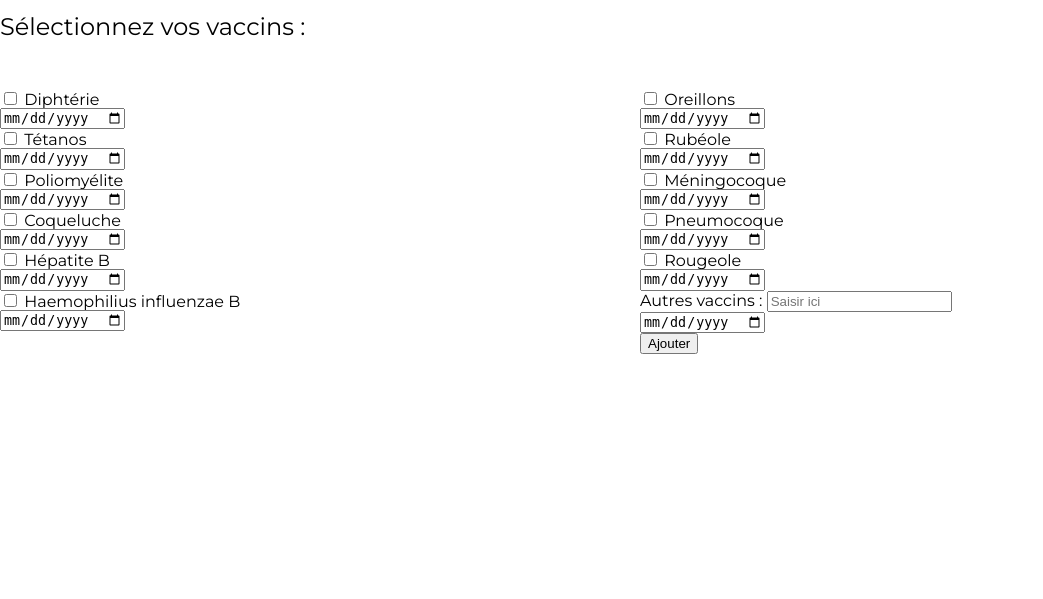
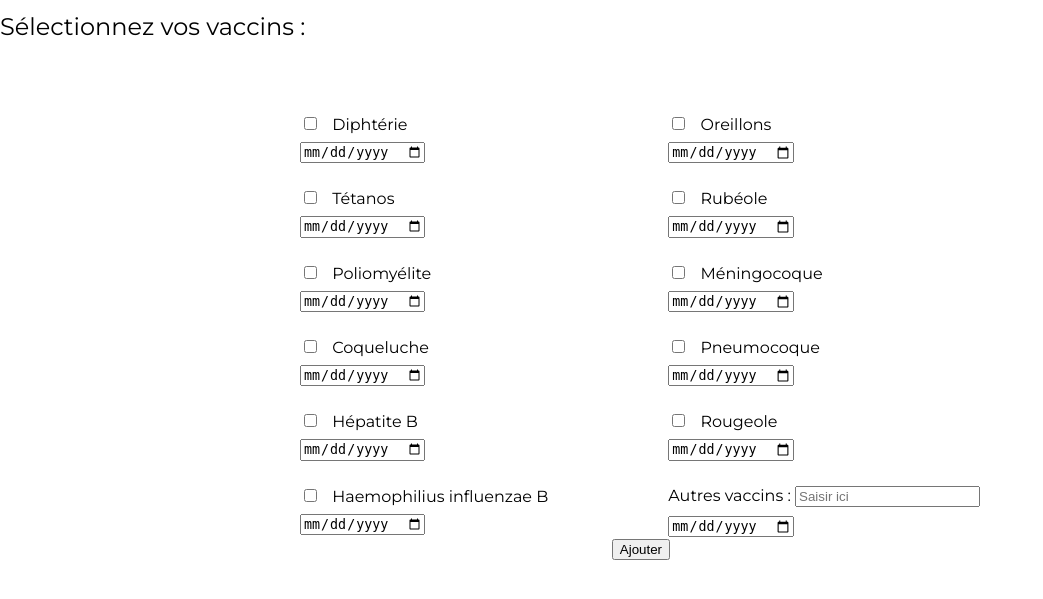
Before and after one commit to Nifooo/Projet-Evaccin, a PHP site: page /popup.php in a window 1280 px wide. Shown: the part 100-699 px from the top of the page, without its empty margins (0-1043 px from the left). Run offline with PHP 8.4, Linux system fonts and the light colour scheme.

Commit message:
Besoin d'aide

```diff
--- a/asset/css/style.css
+++ b/asset/css/style.css
@@ -824,17 +824,31 @@ h6 {
 }
 
 .check1 {
-  width: 50%;
   float: left;
   margin-top: 50px;
+  margin-left: 300px;
 }
 
 .check2{
   float: right;
-  width: 50%;
   margin-top: 50px;
+  margin-right: 300px;
 }
 
 .pop {
   display: block;
+  padding-top: 25px;
 }
+
+.submit {
+  margin-top: 500px;
+  margin-left: 47.8%;
+}
+
+#vac {
+  margin-left: 8px;
+}
+
+#checkdate {
+  margin-top: 9px
+}
--- a/inc/footer.php
+++ b/inc/footer.php
@@ -17,6 +17,7 @@
                 <ul>
                     <li><a href="mentionLegale.php">Mentions légales</a></li>
                     <li><a href="popup.php">popup</a></li>
+                    <li><a href="mes-vaccins.php">Mes vaccins</li>
                 </ul>
             </nav>
             <div class="reseaufooter">
--- a/popup.php
+++ b/popup.php
@@ -23,35 +23,35 @@
   <div class="wrap">
 
       <div class="pop">
-    <input type="checkbox" name="Diphtérie" value="vac1">
+    <input id="checkboxx" type="checkbox" name="Diphtérie" value="vac1">
       <label id="vac" for="Diphtérie">Diphtérie</label>
     </div>
       <input id="checkdate" type="date" name="date" value="">
       <div class="clear"></div>
 
       <div class="pop">
-    <input type="checkbox" name="Tétanos" value="vac2">
+    <input id="checkboxx" type="checkbox" name="Tétanos" value="vac2">
       <label id="vac" for="Tétanos">Tétanos</label>
     </div>
       <input id="checkdate" type="date" name="date" value="">
       <div class="clear"></div>
 
           <div class="pop">
-    <input type="checkbox" name="Poliomyélite" value="vac3">
+    <input id="checkboxx" type="checkbox" name="Poliomyélite" value="vac3">
       <label id="vac" for="Poliomyélite">Poliomyélite</label>
     </div>
       <input id="checkdate" type="date" name="date" value="">
       <div class="clear"></div>
 
             <div class="pop">
-    <input type="checkbox" name="Coqueluche" value="vac4">
+    <input id="checkboxx" type="checkbox" name="Coqueluche" value="vac4">
       <label id="vac" for="Coqueluche">Coqueluche</label>
     </div>
       <input id="checkdate" type="date" name="date" value="">
       <div class="clear"></div>
 
             <div class="pop">
-    <input type="checkbox" name="Hépatite B" value="vac5">
+    <input id="checkboxx" type="checkbox" name="Hépatite B" value="vac5">
       <label id="vac" for="Hépatite B">Hépatite B</label>
     </div>
       <input id="checkdate" type="date" name="date" value="">
@@ -60,7 +60,7 @@
 
 
     <div class="pop">
-    <input type="checkbox" name="Haemophilius influenzae B" value="vac6">
+    <input id="checkboxx" type="checkbox" name="Haemophilius influenzae B" value="vac6">
       <label id="vac" for="Haemophilius influenzae B">Haemophilius influenzae B</label>
     </div>
       <input id="checkdate" type="date" name="date" value="">
@@ -73,35 +73,35 @@
   <div class="wrap">
 
           <div class="pop">
-  <input type="checkbox" name="Oreillons" value="vac7">
+  <input id="checkboxx" type="checkbox" name="Oreillons" value="vac7">
     <label id="vac" for="Oreillons">Oreillons</label>
   </div>
     <input id="checkdate" type="date" name="date" value="">
     <div class="clear"></div>
 
           <div class="pop">
-  <input type="checkbox" name="Rubéole" value="vac8">
+  <input id="checkboxx" type="checkbox" name="Rubéole" value="vac8">
     <label id="vac" for="Rubéole">Rubéole</label>
   </div>
     <input id="checkdate" type="date" name="date" value="">
     <div class="clear"></div>
 
           <div class="pop">
-  <input type="checkbox" name="Méningocoque" value="vac9">
+  <input id="checkboxx" type="checkbox" name="Méningocoque" value="vac9">
     <label id="vac" for="Méningocoque">Méningocoque</label>
   </div>
     <input id="checkdate" type="date" name="date" value="">
     <div class="clear"></div>
 
           <div class="pop">
-  <input type="checkbox" name="Pneumocoque" value="vac10">
+  <input id="checkboxx" type="checkbox" name="Pneumocoque" value="vac10">
     <label id="vac" for="Pneumocoque">Pneumocoque</label>
   </div>
     <input id="checkdate" type="date" name="date" value="">
     <div class="clear"></div>
 
           <div class="pop">
-  <input type="checkbox" name="Rougeole" value="vac11">
+  <input id="checkboxx" type="checkbox" name="Rougeole" value="vac11">
     <label id="vac" for="Rougeole">Rougeole</label>
   </div>
     <input id="checkdate" type="date" name="date" value="">
@@ -109,13 +109,17 @@
 
           <div class="pop">
   <label for="Autre">Autres vaccins :</label>
-    <input type="text" name="" value="" placeholder="Saisir ici">
+    <input id="checkboxx" type="text" name="" value="" placeholder="Saisir ici">
   </div>
     <input id="checkdate" type="date" name="date" value="">
     <div class="clear"></div>
+    </div>
+</div>
 
-    <input id="submit" type="submit" name="ajouter" value="Ajouter">
-</div>
+
+<div class="submit">
+<input type="submit" name="ajouter" value="Ajouter">
+<div class="clear"></div>
 </div>
 
 
```
